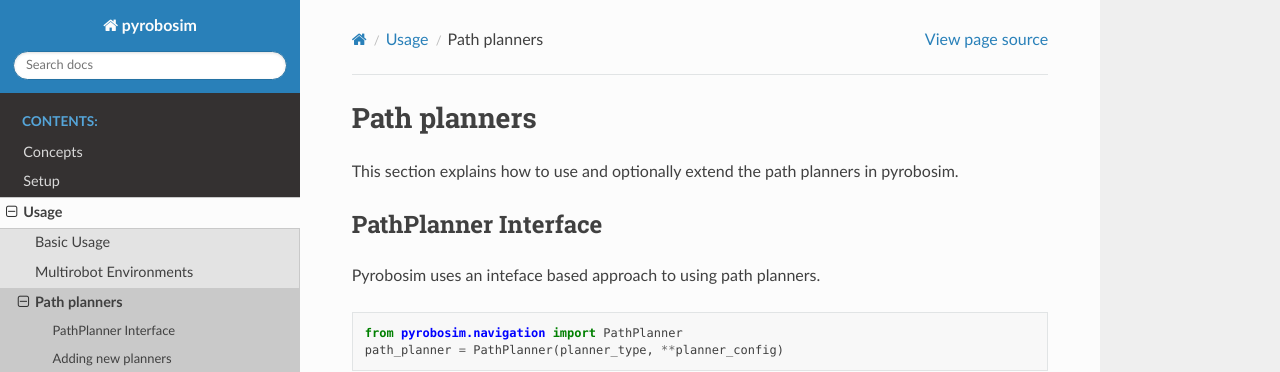
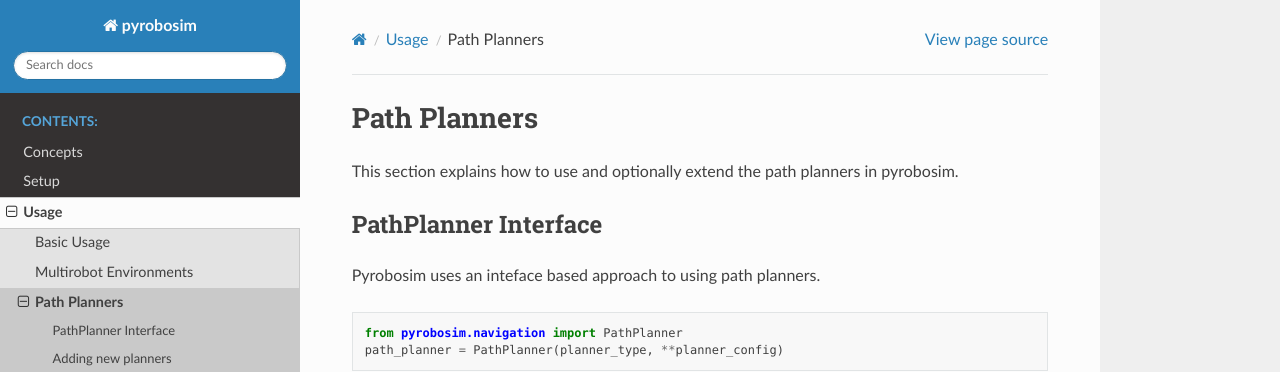
Before and after one commit to sea-bass/pyrobosim, a Sphinx documentation site: the page built from docs/source/usage/path_planners.rst, in a window 1280 px wide and 900 px high. Shown: the top 372 px of the window. Built offline with Sphinx 7.4.7 and the Read the Docs theme 2.0.0, drawn with Linux system fonts in a browser that asks for light colours.

```diff
--- a/docs/source/usage/path_planners.rst
+++ b/docs/source/usage/path_planners.rst
@@ -1,4 +1,4 @@
-Path planners
+Path Planners
 =======================
 This section explains how to use and optionally extend the path planners in pyrobosim.
 
```
